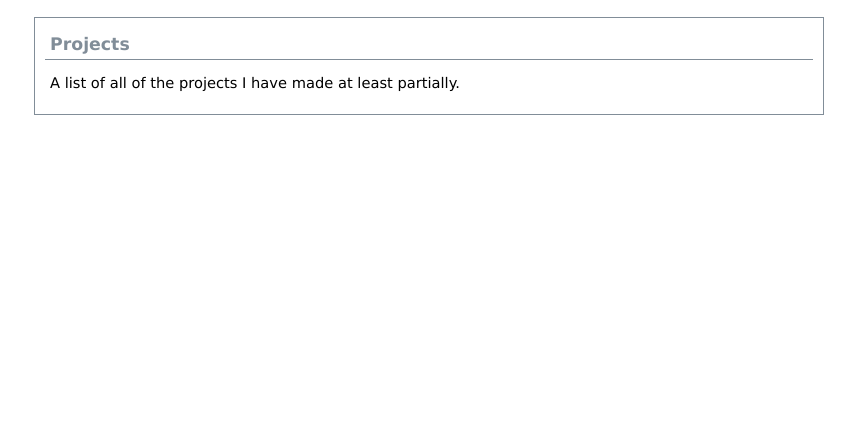
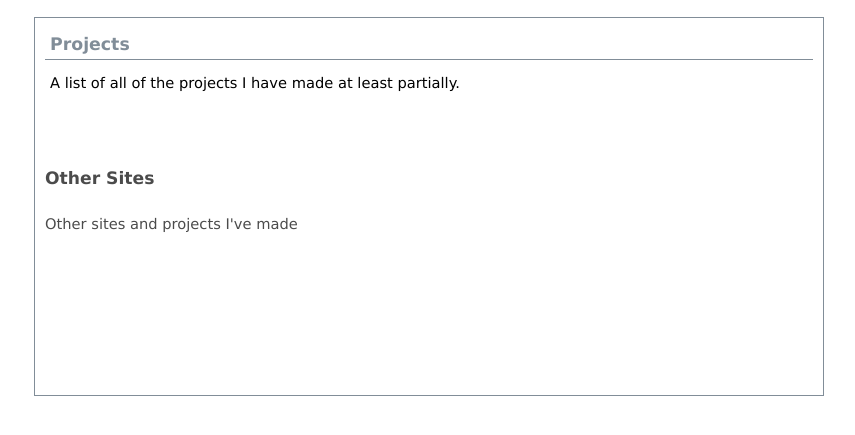
Before and after one commit to MWPuppire/mwpuppire.github.io, a plain HTML site: page index.html in a window 1280 px wide. Shown: the part 121-556 px from the top of the page, without its empty margins (211-1066 px from the left). Drawn offline with Linux system fonts and the light colour scheme; no server answers.

Commit message:
Update index.html

```diff
--- a/index.html
+++ b/index.html
@@ -133,6 +133,14 @@
         A list of all of the projects I have made at least partially.
       </p>
       <ul>
+        <li>
+          <div>
+            <a href='http://35.196.139.153/' class='item' target='_blank'>
+              <span class='desc'><h3>Other Sites</h3></span>
+              <span class='desc'>Other sites and projects I've made</span>
+            </a>
+          </div>
+        </li>
       </ul>
     </div>
     <script src="showdown.min.js"></script>
```
